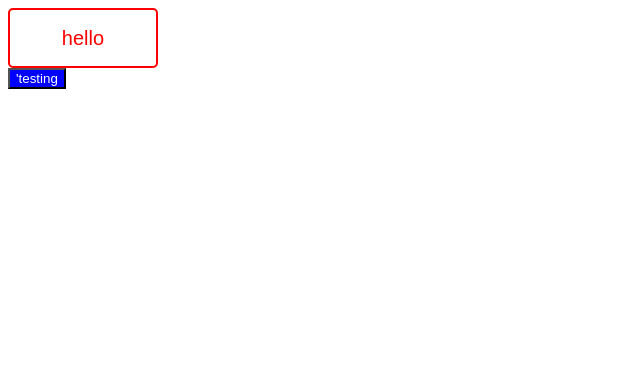
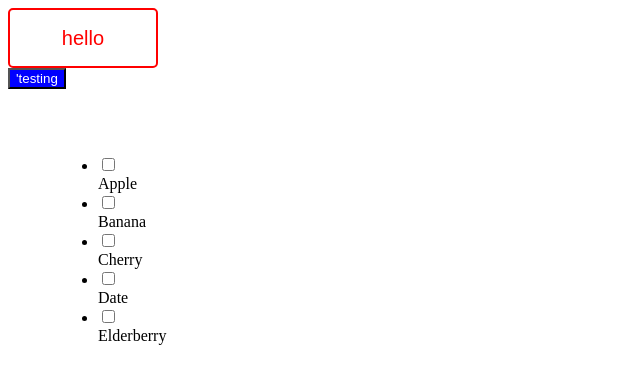
Before and after one commit to ar-ushi/reusable-components-angular, an Angular app: page / in a window 1280 px wide. Shown: the top 384 px of the page, without its empty margins (0-640 px from the left). Built offline with nearby package versions, Linux system fonts and the light colour scheme.

Commit message:
dropdown - basic structure added

```diff
--- a/src/app/app.component.html
+++ b/src/app/app.component.html
@@ -1 +1,7 @@
 <app-demo-screen />
+<div style='padding : 50px'>
+    <app-dropdown [options] = 'fruits'
+    color="#abe300"
+    placeholder="Fruit List"
+    />
+</div>
--- a/src/app/app.component.ts
+++ b/src/app/app.component.ts
@@ -7,4 +7,6 @@ import { Component } from '@angular/core';
 })
 export class AppComponent {
   title = 'client';
+  fruits: string[] = ['Apple', 'Banana', 'Cherry', 'Date', 'Elderberry'];
+
 }
--- a/src/app/app.module.ts
+++ b/src/app/app.module.ts
@@ -11,7 +11,6 @@ import { CardTitleComponent } from './components/card/card-heading/card-title/ca
 import { TooltipModule } from './components/tooltip/tooltip.module';
 import { DropdownComponent } from './components/dropdown/dropdown.component';
 
-
 @NgModule({
   declarations: [
     AppComponent,
@@ -20,12 +19,12 @@ import { DropdownComponent } from './components/dropdown/dropdown.component';
     CardComponent,
     CardHeadingComponent,
     CardTitleComponent,
-    DropdownComponent,
   ],
   imports: [
     BrowserModule,
     AppRoutingModule,
-    TooltipModule
+    TooltipModule,
+    DropdownComponent
   ],
   providers: [],
   bootstrap: [AppComponent]
--- a/src/app/components/dropdown/dropdown.component.html
+++ b/src/app/components/dropdown/dropdown.component.html
@@ -1 +1,13 @@
-<p>dropdown works!</p>
+<div tabindex="0">
+    <div [class.disabled]="disabled">
+      <span tabindex="-1">
+        <span>{{placeholder}}</span>
+        <ul>
+            <li *ngFor="let item of data; let i = index;" (click)="clickOption($event,item)">
+              <input type="checkbox" [attr.aria-label]="item"  />
+              <div>{{item}}</div>
+            </li>
+        </ul>
+    </span>
+    </div>
+</div>
--- a/src/app/components/dropdown/dropdown.component.scss
+++ b/src/app/components/dropdown/dropdown.component.scss
@@ -0,0 +1,3 @@
+.dropdown{
+    background-color: var(--dropdown-background-color);
+}
--- a/src/app/components/dropdown/dropdown.component.ts
+++ b/src/app/components/dropdown/dropdown.component.ts
@@ -1,10 +1,76 @@
-import { Component } from '@angular/core';
+import { CommonModule } from '@angular/common';
+import { Component, EventEmitter, Input, Output, ElementRef } from '@angular/core';
+import { FormsModule, ReactiveFormsModule } from '@angular/forms';
+import { BrowserModule } from '@angular/platform-browser';
 
 @Component({
   selector: 'app-dropdown',
+  standalone: true,
+  imports : [CommonModule, BrowserModule, FormsModule, ReactiveFormsModule],
   templateUrl: './dropdown.component.html',
   styleUrls: ['./dropdown.component.scss']
 })
 export class DropdownComponent {
 
+
+data : Array<any> = [];
+_placeholder:string = 'Select';
+@Input() color? :  string = 'white';
+@Input() defaultOption? :  string | null = null;
+@Input() multiple? : boolean = false;
+selectedOption: string = '';
+
+@Input()
+set placeholder(value:string){
+  this._placeholder = value ? value : 'Select'
 }
+
+@Input()
+set disabled(val : boolean){
+  this.disabled = val ? val : false;
+}
+@Input()
+set options(value : Array<any>){
+  if (!value){
+    this.data = [];
+  } else {
+    this.data.push(...value); //for simple datatypes - modify code to allow for objects
+  }
+}
+@Output() onSelect= new EventEmitter<string>();
+@Output() onDeselect= new EventEmitter<string>();
+@Output() onCloseDropdown= new EventEmitter<string>();
+
+
+
+  constructor(private el : ElementRef) {};
+
+  ngOnInit() {
+    if (this.defaultOption && this.defaultOption in this.options){
+      this.selectedOption = this.defaultOption!;
+      }
+    this.el.nativeElement.style.setProperty('--dropdown-background-color', this.color);
+  }
+
+  clickOption($event:any, item:any){
+    //two scenarios - handle select/unselect
+    const isItemPresent = this.selectedOption === item ? true : false;
+    if (!isItemPresent){
+      this.selectedOption = item;
+      this.onSelect.emit(emittedValue(item));
+    } else{
+      this.selectedOption = '';
+      this.onDeselect.emit(emittedValue(item));
+        }
+    closeDropdown();
+  }
+}
+
+
+function emittedValue(item: any) {
+return item;
+}
+
+function closeDropdown() {
+  console.log("dropdown")
+}
```
Also changed, not shown: src/app/screens/demo-screen/demo-screen.module.ts (+5 -3 lines), src/app/screens/demo-screen/demo-screen.component.html (line endings or trailing spaces).
